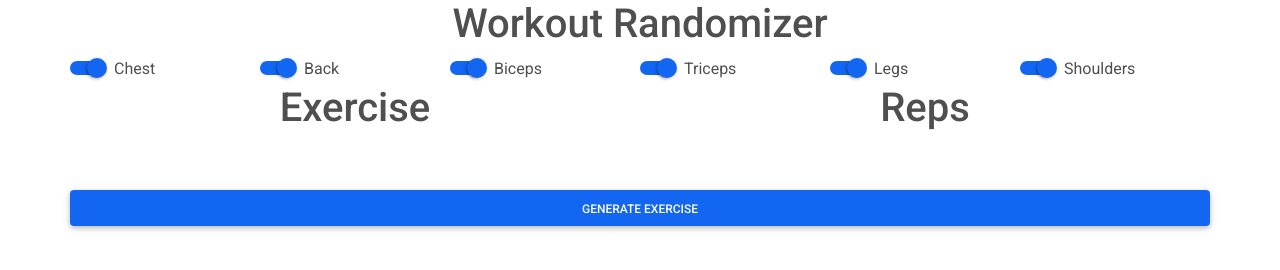
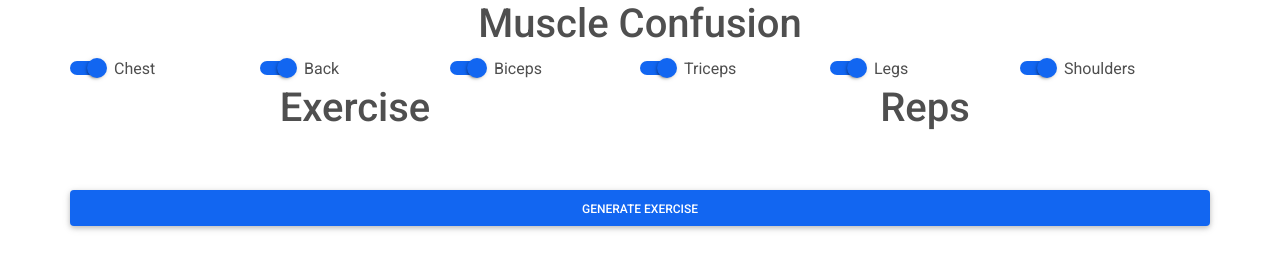
Before and after one commit to Kevinschoen05/Muscle-Confusion, a website: page index.html in a window 1280 px wide. Drawn offline with nearby package versions, Linux system fonts and the light colour scheme.

Commit message:
Title Change

```diff
--- a/index.html
+++ b/index.html
@@ -2,7 +2,7 @@
 <html lang="en" dir="ltr">
   <head>
     <meta charset="utf-8">
-    <title>Workout</title>
+    <title>Muscle Confusion</title>
     <!-- JavaScript Bundle with Popper -->
     <link rel="stylesheet" href="css/styles.css">
     <link href="https://cdn.jsdelivr.net/npm/bootstrap@5.0.1/dist/css/bootstrap.min.css" rel="stylesheet" integrity="sha384-+0n0xVW2eSR5OomGNYDnhzAbDsOXxcvSN1TPprVMTNDbiYZCxYbOOl7+AMvyTG2x" crossorigin="anonymous">
@@ -24,7 +24,7 @@
 
   </head>
   <body>
-    <h1>Workout Randomizer</h1>
+    <h1>Muscle Confusion</h1>
     <div class="container muscle groups">
         <div class="row">
             <div class=" col form-check form-switch">
```
